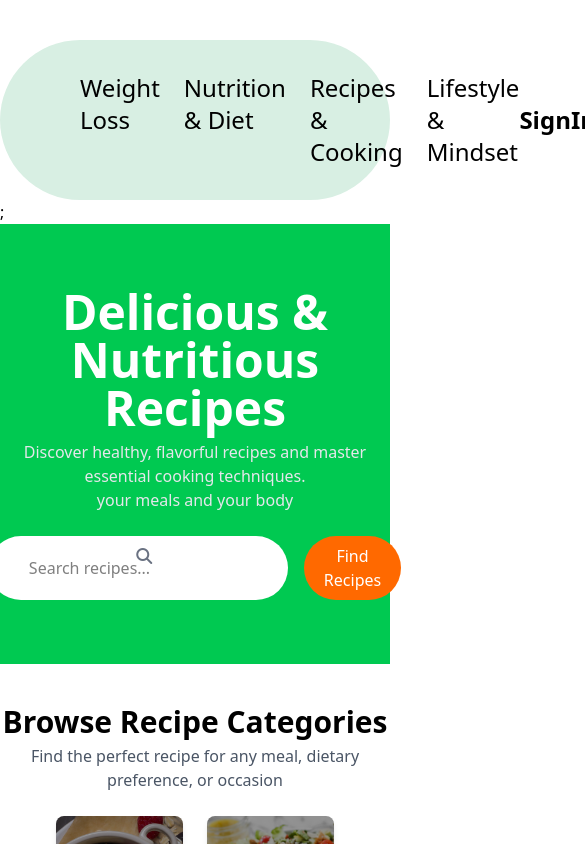
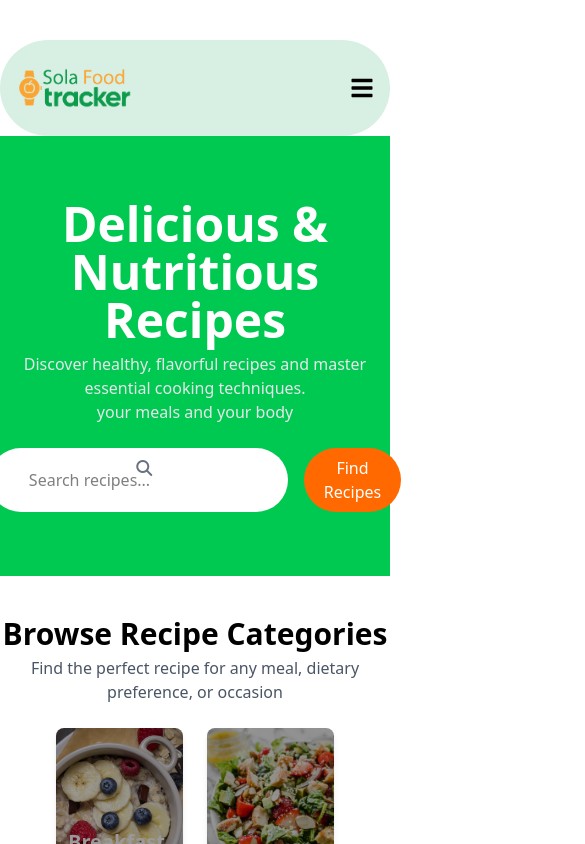
Before and after one commit to abdirisak009/SoloTrack-FontEnd, a React (Vite) app: page /RecipeCooking in a window 390 px wide. Shown: the top 844 px of the page, 585 px wide, since content can reach past the window. Built offline with nearby package versions, Linux system fonts and the light colour scheme.

Commit message:
first commit

```diff
--- a/src/components/Header.jsx
+++ b/src/components/Header.jsx
@@ -1,18 +1,25 @@
-import React from "react";
+import React, { useState } from "react";
 import logo from "../assets/images/logo.png";
 import { Link } from "react-router-dom";
+import { FaBars, FaTimes } from "react-icons/fa";
+
 const Header = () => {
+  const [isOpen, setIsOpen] = useState(false);
+
+  const toggleMenu = () => {
+    setIsOpen(!isOpen);
+  };
+
   return (
     <>
-      <div className="bg-[#D8EFE3] rounded-full p-4 flex items-center justify-between w-full mt-10 px-20 py-8 text-2xl">
+      <div className="bg-[#D8EFE3] rounded-full p-4 flex items-center justify-between w-full mt-10 px-4 md:px-12 py-6 text-xl md:text-2xl">
         {/* Logo Section */}
-
-        <Link to="/ " className="hover:text-green-600">
-          <img src={logo} className="w-[170px]" />
+        <Link to="/" className="hover:text-green-600">
+          <img src={logo} className="w-[120px] md:w-[170px]" alt="Logo" />
         </Link>
 
-        {/* Navigation Links */}
-        <ul className="flex space-x-6 text-black font-normal ">
+        {/* Navigation Links (Desktop) */}
+        <ul className="hidden lg:flex space-x-6 text-black font-normal">
           <li>
             <Link to="/WeightLoss" className="hover:text-green-600">
               Weight Loss
@@ -24,7 +31,7 @@ const Header = () => {
             </Link>
           </li>
           <li>
-            <Link to="/RecipeCooking  " className="hover:text-green-600">
+            <Link to="/RecipeCooking" className="hover:text-green-600">
               Recipes & Cooking
             </Link>
           </li>
@@ -35,12 +42,51 @@ const Header = () => {
           </li>
         </ul>
 
-        {/* Sign In */}
-        <Link to="/Signup" className="font-bold hover:text-green-600">
+        {/* Sign In (Desktop) */}
+        <Link to="/Signup" className="hidden lg:block font-bold hover:text-green-600">
           SignIn
         </Link>
+
+        {/* Mobile Menu Button */}
+        <div className="lg:hidden flex items-center">
+          <button onClick={toggleMenu} className="text-black text-2xl focus:outline-none">
+            {isOpen ? <FaTimes /> : <FaBars />}
+          </button>
+        </div>
       </div>
-      ;
+
+      {/* Mobile Menu */}
+      {isOpen && (
+        <div className="lg:hidden bg-[#D8EFE3] w-full mt-4 p-6 rounded-3xl">
+          <ul className="flex flex-col space-y-4 text-black font-normal">
+            <li>
+              <Link to="/WeightLoss" className="hover:text-green-600" onClick={toggleMenu}>
+                Weight Loss
+              </Link>
+            </li>
+            <li>
+              <Link to="/Nutrition" className="hover:text-green-600" onClick={toggleMenu}>
+                Nutrition & Diet
+              </Link>
+            </li>
+            <li>
+              <Link to="/RecipeCooking" className="hover:text-green-600" onClick={toggleMenu}>
+                Recipes & Cooking
+              </Link>
+            </li>
+            <li>
+              <Link to="/LifestyleMindset" className="hover:text-green-600" onClick={toggleMenu}>
+                Lifestyle & Mindset
+              </Link>
+            </li>
+            <div className="mt-4 pt-4 border-t border-gray-400">
+              <Link to="/Signup" className="block font-bold hover:text-green-600" onClick={toggleMenu}>
+                SignIn
+              </Link>
+            </div>
+          </ul>
+        </div>
+      )}
     </>
   );
 };
```
